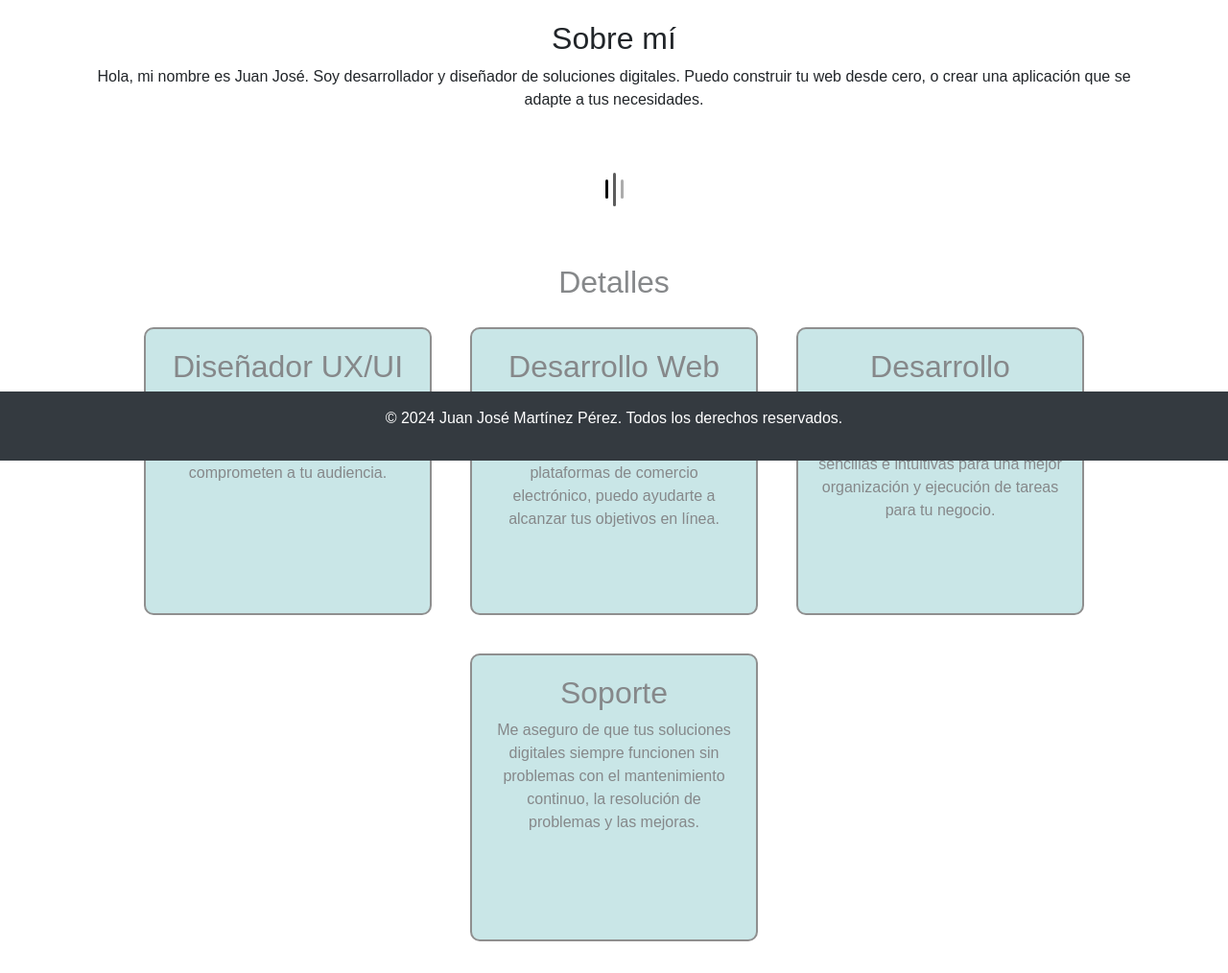
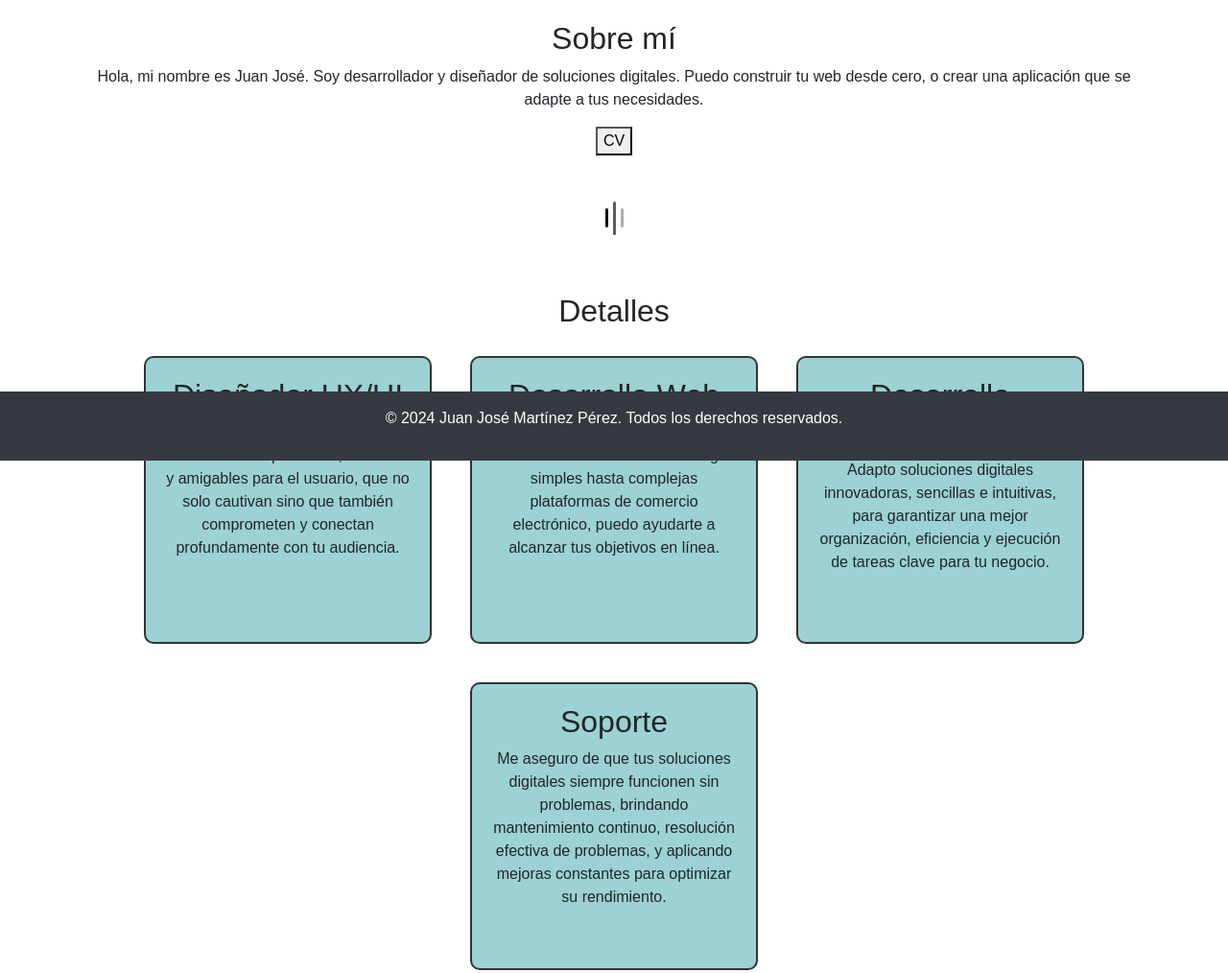
Before and after one commit to juanjomp85/portfolio_theme, a website: page index.html in a window 1280 px wide. Shown: the part 320-1334 px from the top of the page at 96% size. Drawn offline with nearby package versions, Linux system fonts and the light colour scheme.

Commit message:
Update index.html 22th

```diff
--- a/index.html
+++ b/index.html
@@ -3,7 +3,7 @@
 <head>
     <meta charset="UTF-8">
     <meta name="viewport" content="width=device-width, initial-scale=1.0">
-    <title>Portafolio de Juan José Martínez Pérez</title>
+    <title>Portfolio de Juan José Martínez Pérez</title>
     <!-- AOS CSS -->
     <link href="https://cdn.jsdelivr.net/npm/aos@2.3.4/dist/aos.css" rel="stylesheet">
     <link rel="stylesheet" href="https://stackpath.bootstrapcdn.com/bootstrap/4.5.2/css/bootstrap.min.css">
@@ -12,7 +12,7 @@
 <body>
     <header>
         <nav class="navbar navbar-expand-lg navbar-dark bg-dark">
-            <a class="navbar-brand" href="#">Portafolio</a>
+            <a class="navbar-brand" href="#">Portfolio</a>
             <button class="navbar-toggler" type="button" data-toggle="collapse" data-target="#navbarNav" aria-controls="navbarNav" aria-expanded="false" aria-label="Toggle navigation">
                 <span class="navbar-toggler-icon"></span>
             </button>
@@ -47,6 +47,9 @@
             <h2>Sobre mí</h2>
             <p>Hola, mi nombre es Juan José. Soy desarrollador y diseñador de soluciones digitales. Puedo construir tu web desde cero, o crear una aplicación que se adapte a tus necesidades.</p>
         </div>
+		<a href="https://drive.google.com/file/d/14V-TVQ9LMJcoM1ldMmxK8_ZRPP-BCIc2/view?usp=drive_link">
+			<button> CV </button>
+		</a>
     </section>
 
     <div class="loader container_service">
@@ -56,13 +59,13 @@
     </div>
 
 	<section>
-		<div class="portfolio-item">
+		<div >
 			<h2>Detalles</h2>
 		</div>
-		<div class="container_service portfolio-item">
+		<div class="container_service">
 			<div class="service ux-ui">
 			  <h2>Diseñador UX/UI</h2>
-			  <p>Creo interfaces visualmente impactantes y amigables para el usuario que cautivan y comprometen a tu audiencia.</p>
+			  <p>Diseño y desarrollo interfaces visualmente impactantes, intuitivas y amigables para el usuario, que no solo cautivan sino que también comprometen y conectan profundamente con tu audiencia.</p>
 			</div>
 			<div class="service web-development">
 			  <h2>Desarrollo Web</h2>
@@ -70,11 +73,11 @@
 			</div>
 			<div class="service multiplatform-development">
 			  <h2>Desarrollo Multiplataforma</h2>
-			  <p>Adapto soluciones digitales, sencillas e intuitivas para una mejor organización y ejecución de tareas para tu negocio.</p>
+			  <p>Adapto soluciones digitales innovadoras, sencillas e intuitivas, para garantizar una mejor organización, eficiencia y ejecución de tareas clave para tu negocio.</p>
 			</div>
 			<div class="service support">
 			  <h2>Soporte</h2>
-			  <p>Me aseguro de que tus soluciones digitales siempre funcionen sin problemas con el mantenimiento continuo, la resolución de problemas y las mejoras.</p>
+			  <p>Me aseguro de que tus soluciones digitales siempre funcionen sin problemas, brindando mantenimiento continuo, resolución efectiva de problemas, y aplicando mejoras constantes para optimizar su rendimiento.</p>
 			</div>
 		</div>
 	</section>
@@ -88,8 +91,9 @@
   <br>
 		<div class="container">
 			<h2>Proyectos</h2>
+			<br>
 			<div class="row">
-				<div class="col-md-4 mb-4" data-aos="zoom-out-right" data-aos-duration="3000">
+				<div class="col-md-4 mb-4" data-aos="zoom-out-right" data-aos-duration="2000">
 					<a href="proyecto1.html" class="card h-100 text-decoration-none text-dark"> <!-- Enlace a la página del proyecto 1 -->
                         <div class="embed-responsive embed-responsive-16by9">
                             <video class="embed-responsive-item" autoplay loop muted>
@@ -103,7 +107,7 @@
                         </div>
                     </a>
 				</div>
-				<div class="col-md-4 mb-4" data-aos="zoom-out-up" data-aos-duration="3000">
+				<div class="col-md-4 mb-4" data-aos="zoom-out-up" data-aos-duration="2000">
 					<div class="card h-100"> <!-- Añadir la clase h-100 para que todas las cards tengan la misma altura -->
 						<div class="embed-responsive embed-responsive-16by9">
 							<video class="embed-responsive-item" autoplay loop muted>
@@ -117,7 +121,7 @@
 						</div>
 					</div>
 				</div>
-				<div class="col-md-4 mb-4" data-aos="zoom-out-left" data-aos-duration="3000">
+				<div class="col-md-4 mb-4" data-aos="zoom-out-left" data-aos-duration="2000">
 					<div class="card h-100"> <!-- Añadir la clase h-100 para que todas las cards tengan la misma altura -->
 						<div class="embed-responsive embed-responsive-16by9">
 							<img src="assets/proyecto3.jpg" class="embed-responsive-item" alt="Nueva funcionalidad">
@@ -129,6 +133,9 @@
 					</div>
 				</div>
 			</div>
+			<a href="https://drive.google.com/drive/folders/1Db0pefl0Dq7-ENca9Bc7fUawWORWC4GU?usp=sharing">
+				<button id="button-certify"> Certificados </button>
+			</a>
 		</div>
 	</section>
 
@@ -170,8 +177,13 @@
     <!-- AOS JS -->
     <script src="https://cdn.jsdelivr.net/npm/aos@2.3.4/dist/aos.js"></script>
     <script>
-        AOS.init();
-    </script>
+	   AOS.init({
+		  disable: function() {
+			 return window.innerWidth < 768;
+		  }
+	   });
+	</script>
+
 
     <script src="https://code.jquery.com/jquery-3.6.0.min.js"></script>
     <script src="https://stackpath.bootstrapcdn.com/bootstrap/4.5.2/js/bootstrap.min.js"></script>
```
